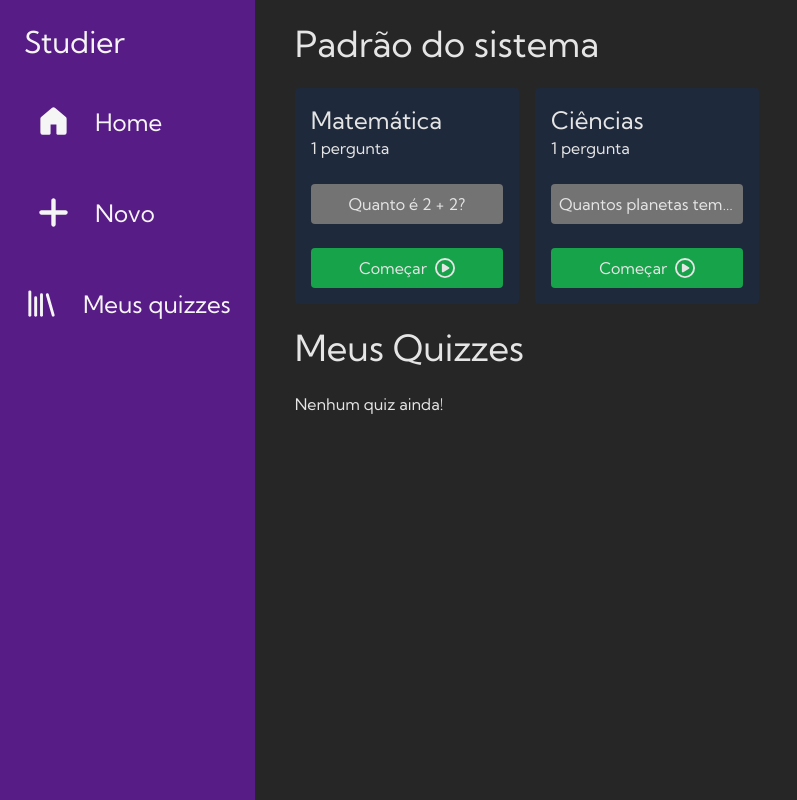
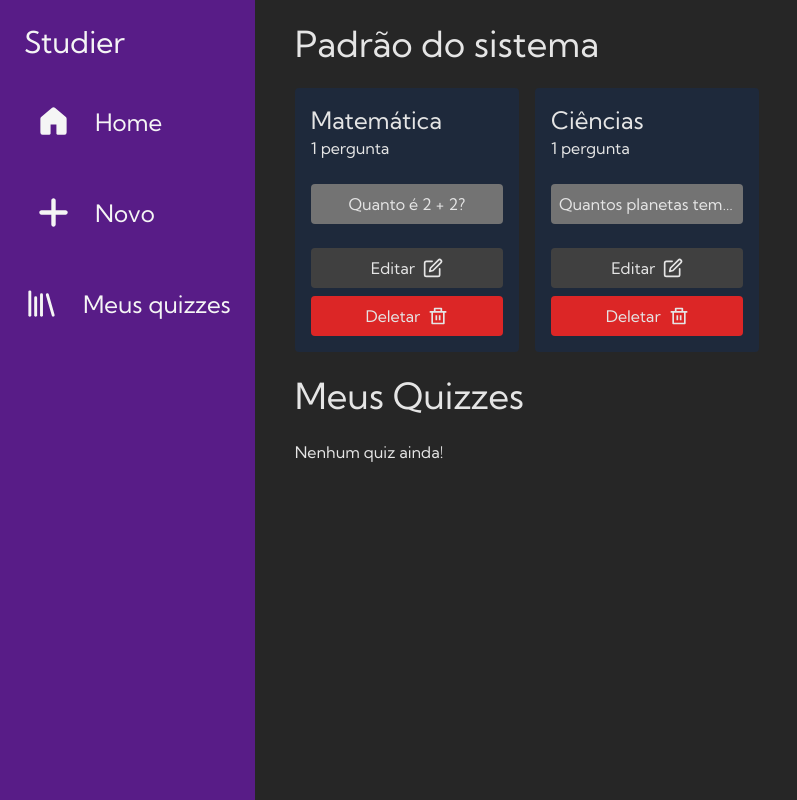
Before and after one commit to gustavo-atanazio/Studier, a React (Vite) app: page / in a window 1280 px wide. Shown: the whole page, without its empty margins (0-797 px from the left). Built offline with nearby package versions, Linux system fonts and the light colour scheme.

Commit message:
Botões de ação

```diff
--- a/src/components/Card/index.tsx
+++ b/src/components/Card/index.tsx
@@ -1,7 +1,14 @@
 import { FaRegCirclePlay } from 'react-icons/fa6';
+import { FiEdit } from 'react-icons/fi';
+import { RiDeleteBinLine } from 'react-icons/ri';
+
 import IQuiz from 'types/IQuiz';
 
-function Card({ name, questions, id }: IQuiz) {
+interface Props extends IQuiz {
+    path: string;
+}
+
+function Card({ name, questions, id, path }: Props) {
     return (
         <div className='bg-slate-800 flex flex-col p-4 rounded gap-6 w-full'>
             <div>
@@ -13,6 +20,8 @@ function Card({ name, questions, id }: IQuiz) {
                 {questions[0].title}
             </span>
 
+            {path === '/'
+                ? (
                     <button
                         className='flex gap-2 justify-center items-center bg-green-600 p-2 rounded'
                         type='button'
@@ -20,6 +29,28 @@ function Card({ name, questions, id }: IQuiz) {
                         Começar
                         <FaRegCirclePlay size={20}/>
                     </button>
+                )
+
+                : (
+                    <div className='flex flex-col gap-2'>
+                        <button
+                            className='flex gap-2 justify-center items-center bg-neutral-700 p-2 w-full rounded'
+                            type='button'
+                        >
+                            Editar
+                            <FiEdit size={20}/>
+                        </button>
+
+                        <button
+                            className='flex gap-2 justify-center items-center bg-red-600 p-2 w-full rounded'
+                            type='button'
+                        >
+                            Deletar
+                            <RiDeleteBinLine size={20}/>
+                        </button>
+                    </div>
+                )
+            }
         </div>
     );
 }
```
Lines whose indentation alone changed are shown as unchanged.
